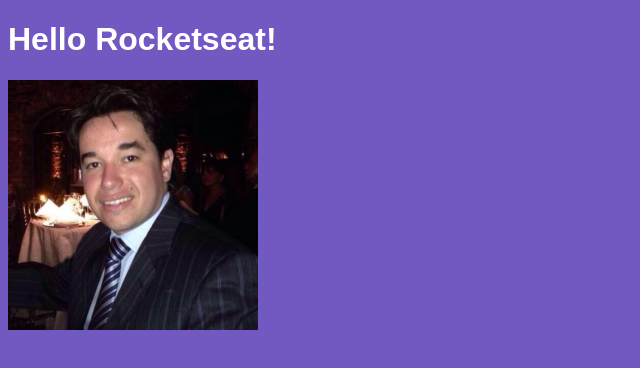
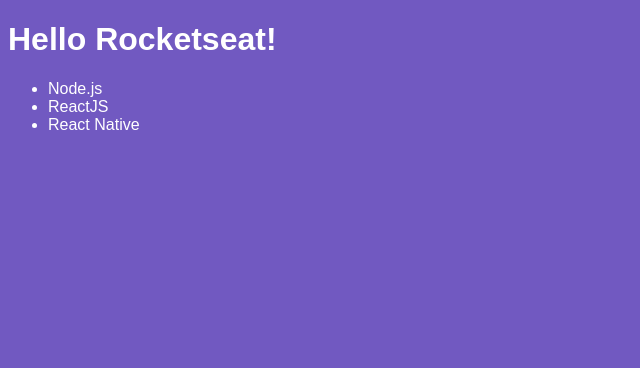
Before and after one commit to gusflopes/rs-react-intro, a React app: page / in a window 1280 px wide. Shown: the top 368 px of the page, without its empty margins (0-640 px from the left). Built offline with nearby package versions, Linux system fonts and the light colour scheme.

Commit message:
Initial setup for using state

```diff
--- a/babel.config.js
+++ b/babel.config.js
@@ -3,4 +3,7 @@
     "@babel/preset-env",
     "@babel/preset-react"
   ],
+  plugins: [
+    '@babel/plugin-proposal-class-properties'
+  ]
 };
--- a/package.json
+++ b/package.json
@@ -11,6 +11,7 @@
   },
   "devDependencies": {
     "@babel/core": "^7.6.4",
+    "@babel/plugin-proposal-class-properties": "^7.5.5",
     "@babel/preset-env": "^7.6.3",
     "@babel/preset-react": "^7.6.3",
     "babel-loader": "^8.0.6",
--- a/src/App.js
+++ b/src/App.js
@@ -1,13 +1,13 @@
 import React from 'react';
 import './App.css';
 
-import profile from './assets/profile.png';
+import TechList from './components/TechList';
 
 function App() {
   return (
     <>
     <h1>Hello Rocketseat!</h1>
-    <img width="250px" src={profile} />
+    <TechList />
     </>
     );
 
--- /dev/null
+++ b/src/components/TechList.js
@@ -0,0 +1,26 @@
+import React, { Component } from 'react';
+
+class TechList extends Component {
+  state = {
+    techs: [
+      'Node.js', 'ReactJS', 'React Native'
+    ]
+  };
+
+
+  render() {
+    console.log(this.state);
+
+    return (
+      <>
+      <ul>
+        <li>Node.js</li>
+        <li>ReactJS</li>
+        <li>React Native</li>
+      </ul>
+      </>
+    )
+  }
+}
+
+export default TechList;
```
Also changed, not shown: 1 other file (tests, documents, lock files or other folders).
